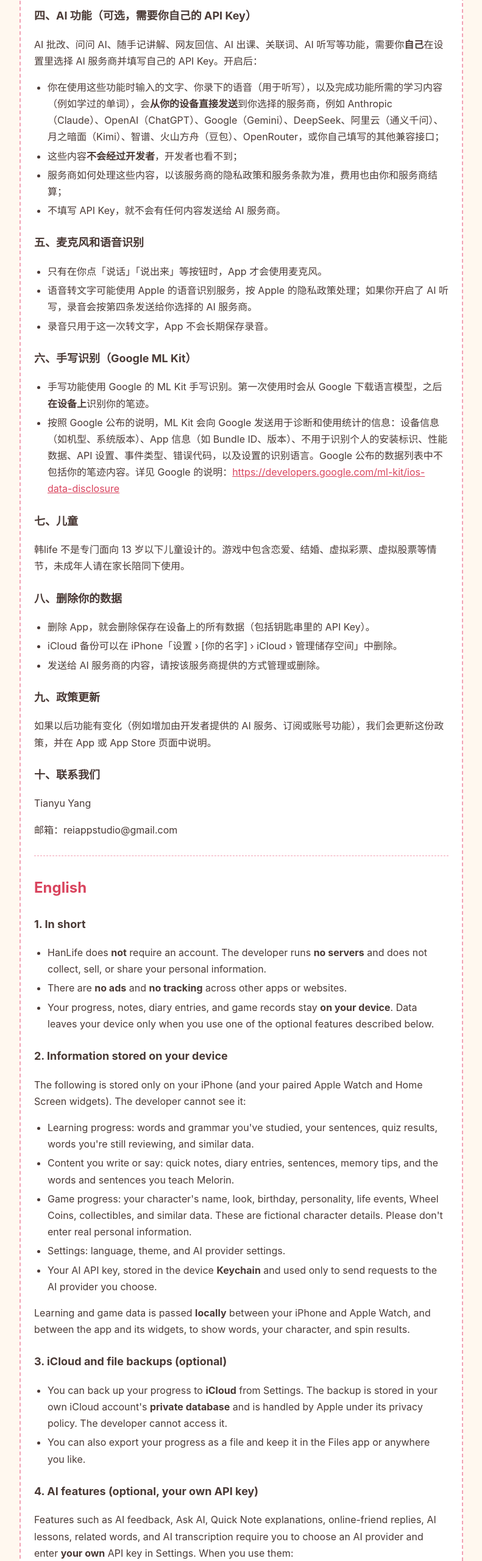
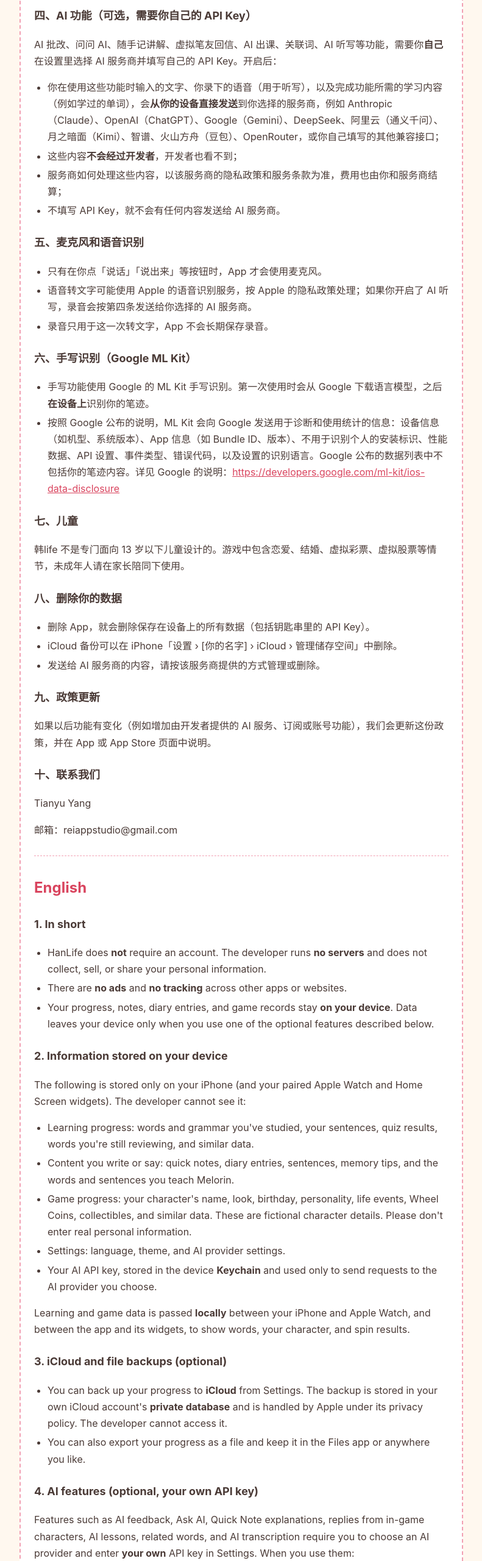
Before and after one commit to reiappstudio/reiappstudio.github.io, a plain HTML site: page hanlife/privacy.html in a window 1280 px wide. Shown: the part 1028-3588 px from the top of the page at 61% size, without its empty margins (244-1035 px from the left). Drawn offline with Linux system fonts and the light colour scheme.

Commit message:
Update privacy.html

```diff
--- a/hanlife/privacy.html
+++ b/hanlife/privacy.html
@@ -37,7 +37,7 @@ ul{padding-left:22px}li{margin:4px 0}
 <li>你也可以把进度导出成文件，自己保存在「文件」App 或其他位置。</li>
 </ul>
 <h3>四、AI 功能（可选，需要你自己的 API Key）</h3>
-<p>AI 批改、问问 AI、随手记讲解、网友回信、AI 出课、关联词、AI 听写等功能，需要你<strong>自己</strong>在设置里选择 AI 服务商并填写自己的 API Key。开启后：</p>
+<p>AI 批改、问问 AI、随手记讲解、虚拟笔友回信、AI 出课、关联词、AI 听写等功能，需要你<strong>自己</strong>在设置里选择 AI 服务商并填写自己的 API Key。开启后：</p>
 <ul>
 <li>你在使用这些功能时输入的文字、你录下的语音（用于听写），以及完成功能所需的学习内容（例如学过的单词），会<strong>从你的设备直接发送</strong>到你选择的服务商，例如 Anthropic（Claude）、OpenAI（ChatGPT）、Google（Gemini）、DeepSeek、阿里云（通义千问）、月之暗面（Kimi）、智谱、火山方舟（豆包）、OpenRouter，或你自己填写的其他兼容接口；</li>
 <li>这些内容<strong>不会经过开发者</strong>，开发者也看不到；</li>
@@ -92,7 +92,7 @@ ul{padding-left:22px}li{margin:4px 0}
 <li>You can also export your progress as a file and keep it in the Files app or anywhere you like.</li>
 </ul>
 <h3>4. AI features (optional, your own API key)</h3>
-<p>Features such as AI feedback, Ask AI, Quick Note explanations, online-friend replies, AI lessons, related words, and AI transcription require you to choose an AI provider and enter <strong>your own</strong> API key in Settings. When you use them:</p>
+<p>Features such as AI feedback, Ask AI, Quick Note explanations, replies from in-game characters, AI lessons, related words, and AI transcription require you to choose an AI provider and enter <strong>your own</strong> API key in Settings. When you use them:</p>
 <ul>
 <li>The text you enter, voice recordings you make for transcription, and the learning content needed for the feature (such as words you've studied) are sent <strong>directly from your device</strong> to the provider you chose, for example Anthropic (Claude), OpenAI (ChatGPT), Google (Gemini), DeepSeek, Alibaba Cloud (Qwen), Moonshot AI (Kimi), Zhipu, Volcano Ark (Doubao), OpenRouter, or another compatible endpoint you enter.</li>
 <li>This content does <strong>not</strong> pass through the developer, and the developer cannot see it.</li>
```
